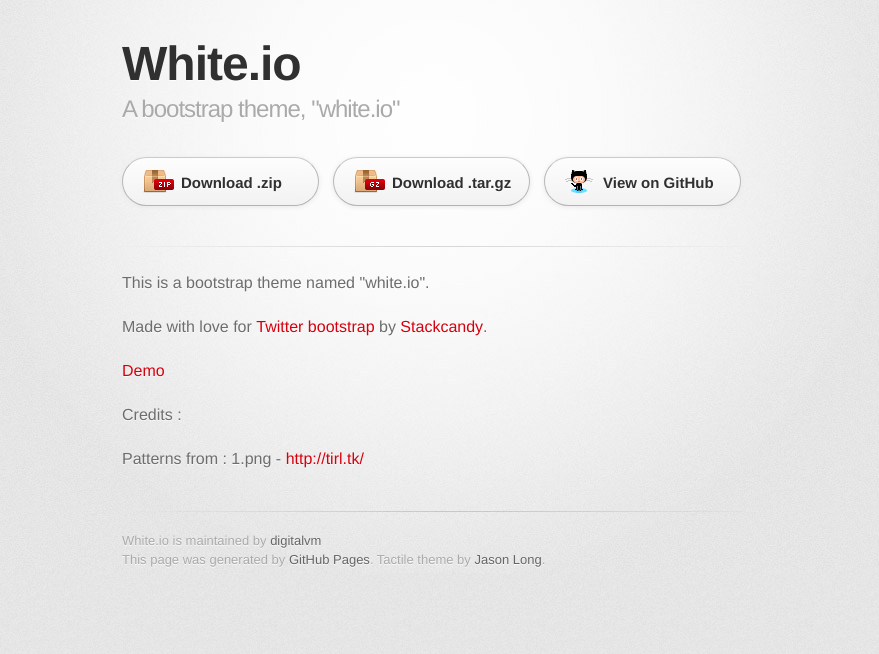
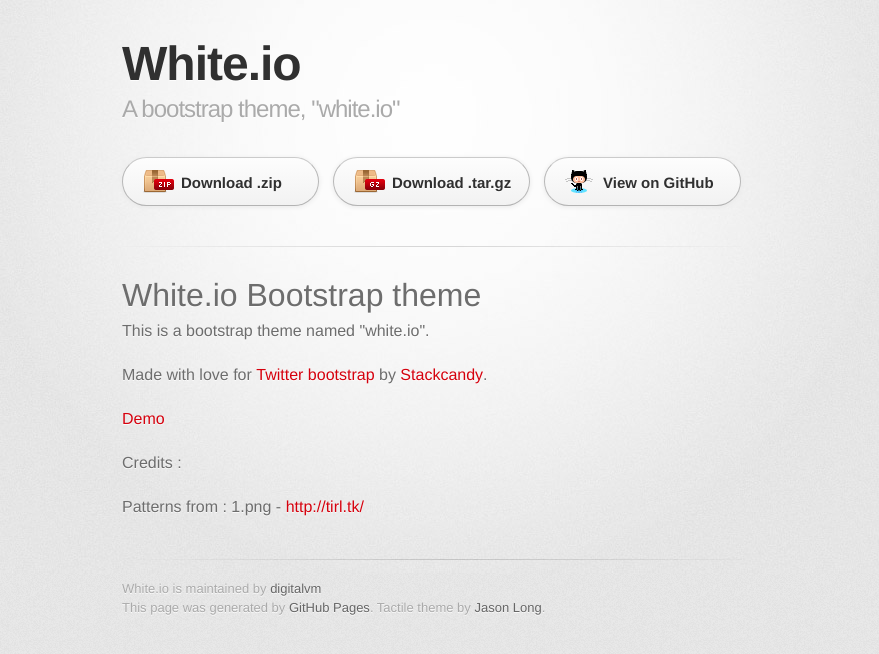
Before and after one commit to digitalvm/white.io, a plain HTML site: page index.html in a window 1280 px wide. Shown: the whole page, without its empty margins (208-1087 px from the left). Drawn offline with Linux system fonts and the light colour scheme; a web font is replaced by a local one.

Commit message:
Update index.html

```diff
--- a/index.html
+++ b/index.html
@@ -31,6 +31,7 @@
         <hr>
 
         <section id="main_content">
+        <h1>White.io Bootstrap theme</h1>
           <p>This is a bootstrap theme named "white.io". </p>
 
 <p>Made with love for <a href="https://github.com/twitter/bootstrap">Twitter bootstrap</a> by  <a href="http://stackcandy.com">Stackcandy</a>.</p>
```
